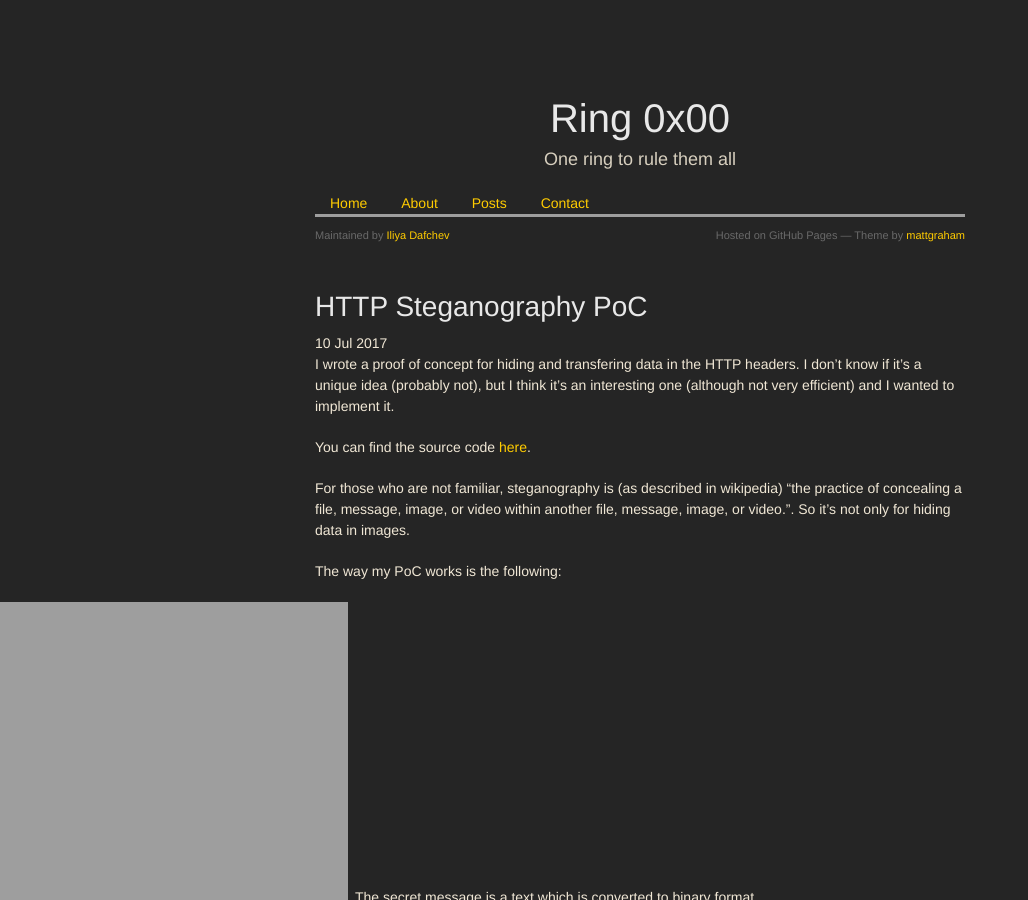
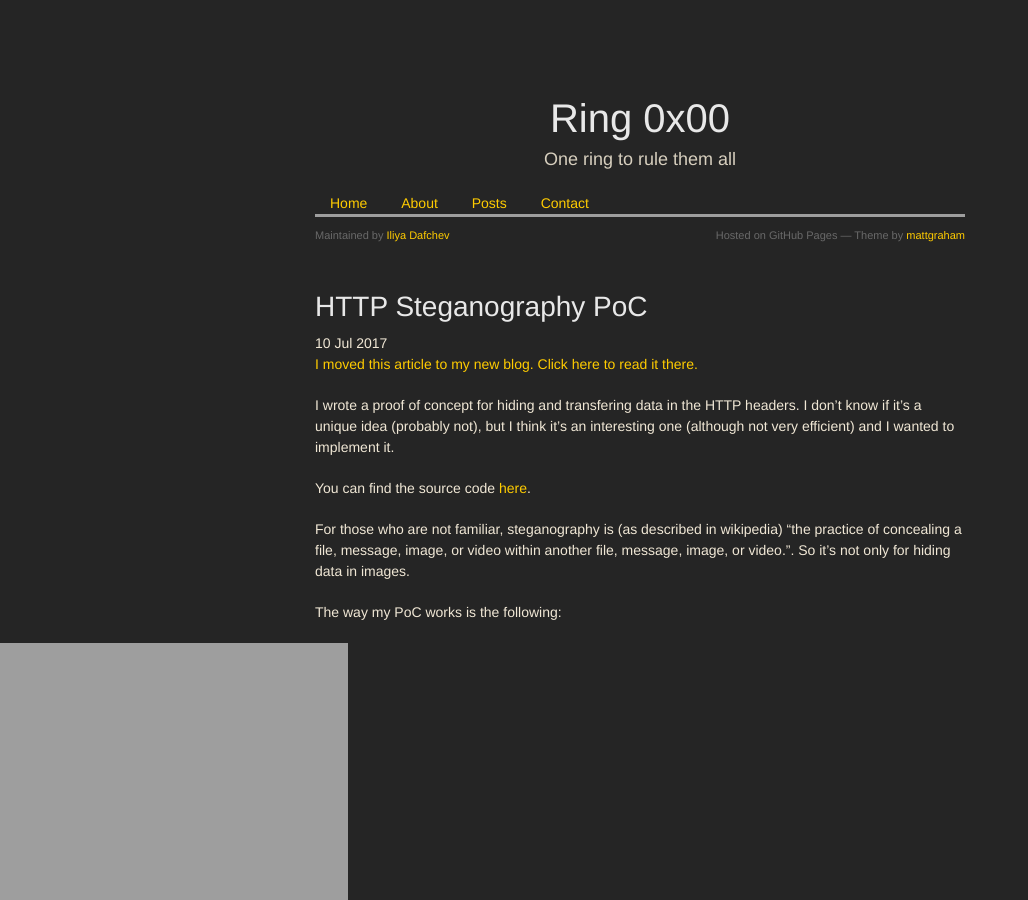
Before and after one commit to idafchev/idafchev.github.io, a Jekyll site: the page built from _posts/2017-07-11-http_steganography.md, in a window 1280 px wide and 900 px high. Shown: the whole window, without its empty margins (0-1028 px from the left). Built offline with Jekyll 4.4.1, drawn with Linux system fonts in a browser that asks for light colours; nearby versions of some CDN libraries; some web fonts are replaced; comment, search, counter and statistics services are not loaded.

Commit message:
Update 2017-07-11-http_steganography.md

```diff
--- a/_posts/2017-07-11-http_steganography.md
+++ b/_posts/2017-07-11-http_steganography.md
@@ -6,6 +6,8 @@
 title:  "HTTP Steganography PoC"
 author: "Iliya Dafchev"
 ---
+
+[I moved this article to my new blog. Click here to read it there.](https://idafchev.github.io/blog/http_steganography/)
 
 I wrote a proof of concept for hiding and transfering data in the HTTP headers. I don't know if it's a unique idea (probably not), but I think it's an interesting one (although not very efficient) and I wanted to implement it.
 
```
